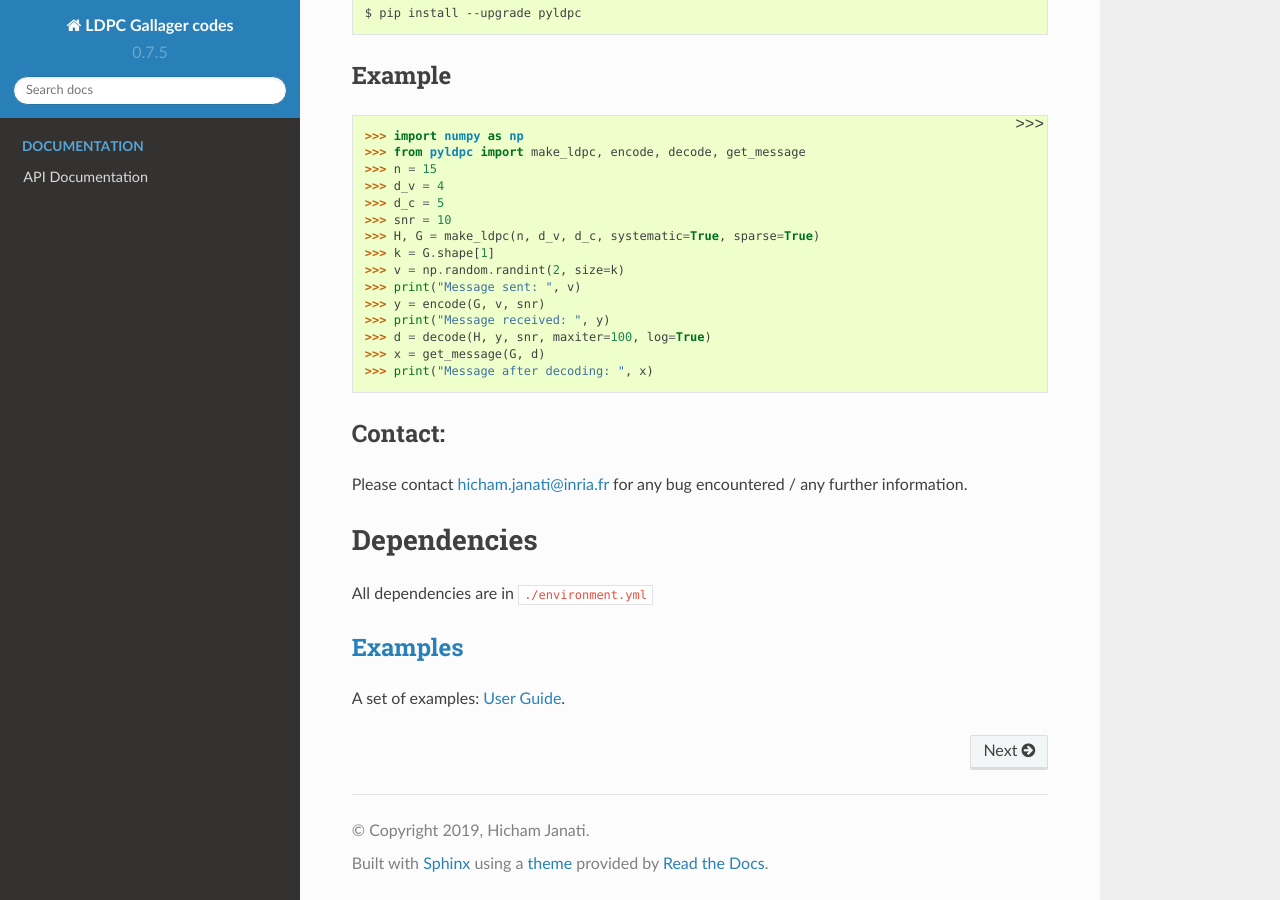
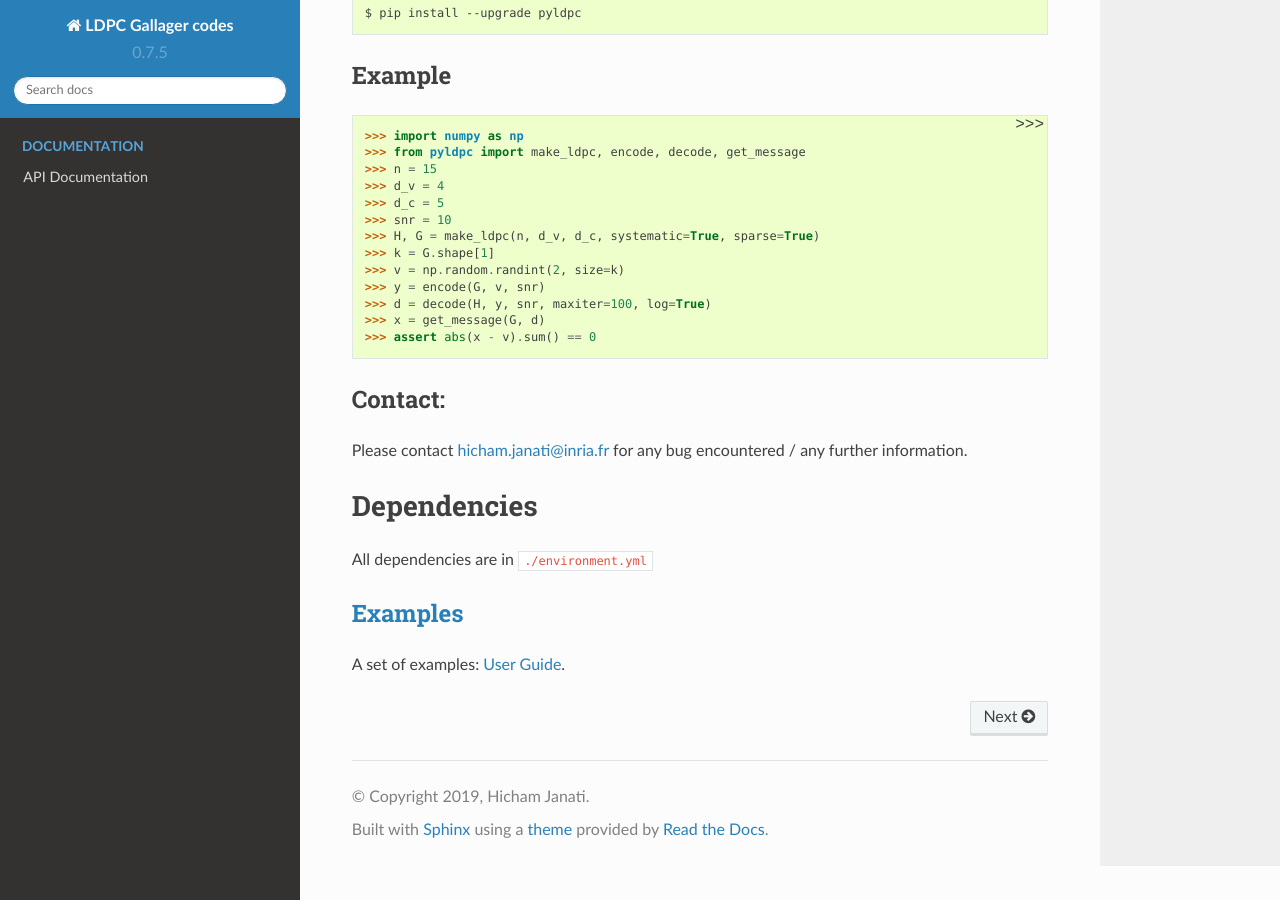
Before and after one commit to hichamjanati/pyldpc, a Sphinx documentation site: the page built from doc/index.rst, in a window 1280 px wide and 900 px high, scrolled down 1264 px. Built offline with Sphinx 7.4.7 and the Read the Docs theme 2.0.0, drawn with Linux system fonts in a browser that asks for light colours; formulas are drawn with MathJax 3; pages that are not in the unit, such as notebooks, are missing from menus; the version number is read from the project's files by our own code.

Commit message:
rm print in example index

```diff
--- a/README.rst
+++ b/README.rst
@@ -61,12 +61,10 @@ Example
     >>> H, G = make_ldpc(n, d_v, d_c, systematic=True, sparse=True)
     >>> k = G.shape[1]
     >>> v = np.random.randint(2, size=k)
-    >>> print("Message sent: ", v)
     >>> y = encode(G, v, snr)
-    >>> print("Message received: ", y)
     >>> d = decode(H, y, snr, maxiter=100, log=True)
     >>> x = get_message(G, d)
-    >>> print("Message after decoding: ", x)
+    >>> assert abs(x - v).sum() == 0
 
 Contact:
 --------
--- a/doc/index.rst
+++ b/doc/index.rst
@@ -46,12 +46,10 @@ Example
     >>> H, G = make_ldpc(n, d_v, d_c, systematic=True, sparse=True)
     >>> k = G.shape[1]
     >>> v = np.random.randint(2, size=k)
-    >>> print("Message sent: ", v)
     >>> y = encode(G, v, snr)
-    >>> print("Message received: ", y)
     >>> d = decode(H, y, snr, maxiter=100, log=True)
     >>> x = get_message(G, d)
-    >>> print("Message after decoding: ", x)
+    >>> assert abs(x - v).sum() == 0
 
 Contact:
 --------
```
